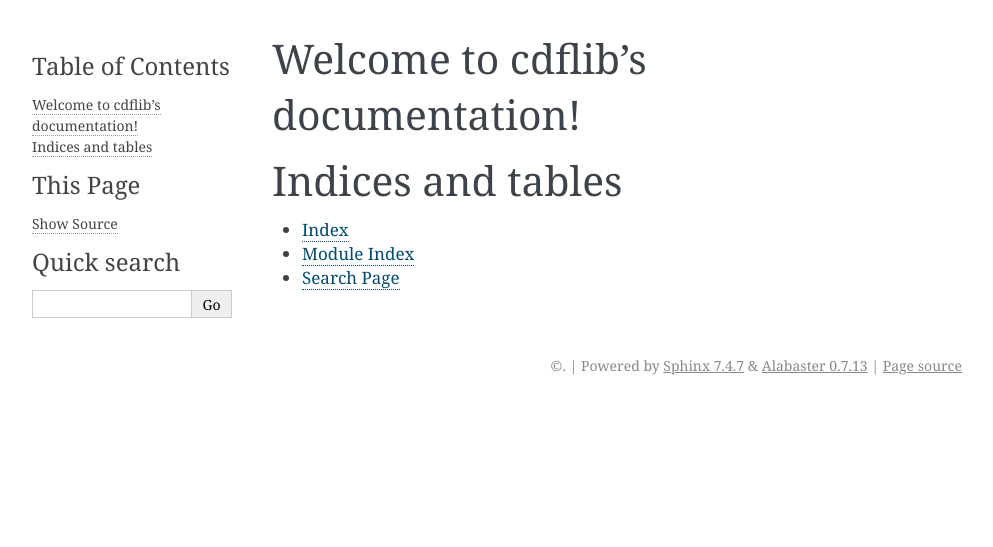
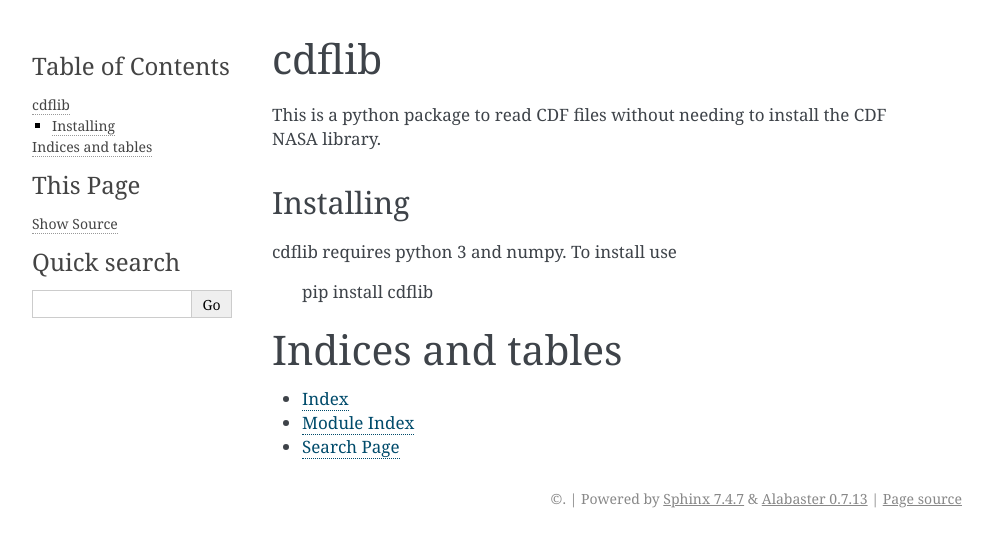
Before and after one commit to MAVENSDC/cdflib, a Sphinx documentation site: the page built from doc/index.rst, in a window 1280 px wide. Shown: the top 547 px of the page, without its empty margins (148-1141 px from the left). Built offline with Sphinx 7.4.7, drawn with Linux system fonts in a browser that asks for light colours.

Commit message:
Move package intro/installation to front page

```diff
--- a/doc/index.rst
+++ b/doc/index.rst
@@ -1,5 +1,14 @@
-Welcome to cdflib's documentation!
-==================================
+cdflib
+======
+
+This is a python package to read CDF files without needing to install the
+CDF NASA library.
+
+Installing
+----------
+cdflib requires python 3 and numpy. To install use
+
+    pip install cdflib
 
 .. toctree::
    :maxdepth: 2
```
Also changed, not shown: 1 other file.
